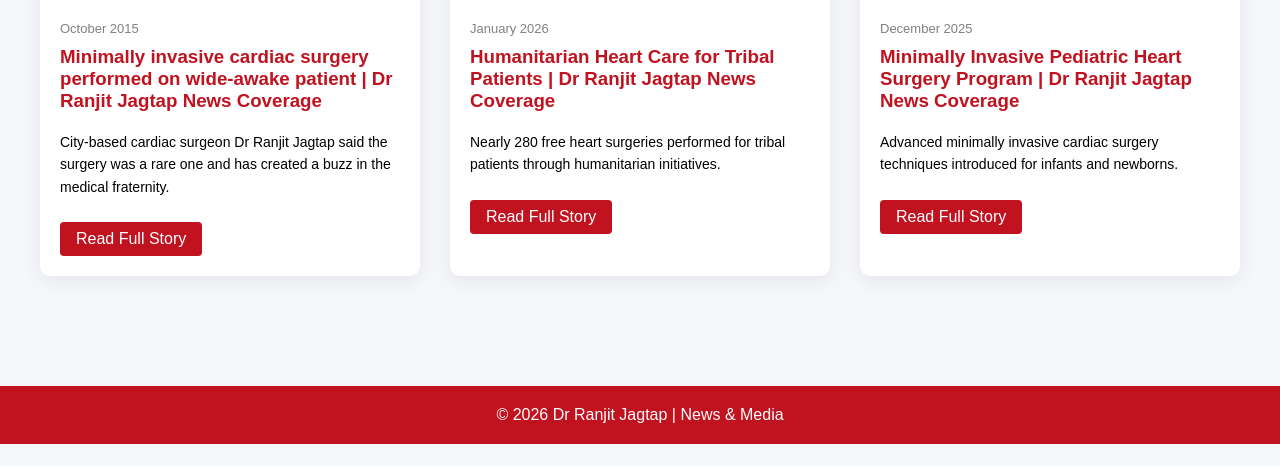
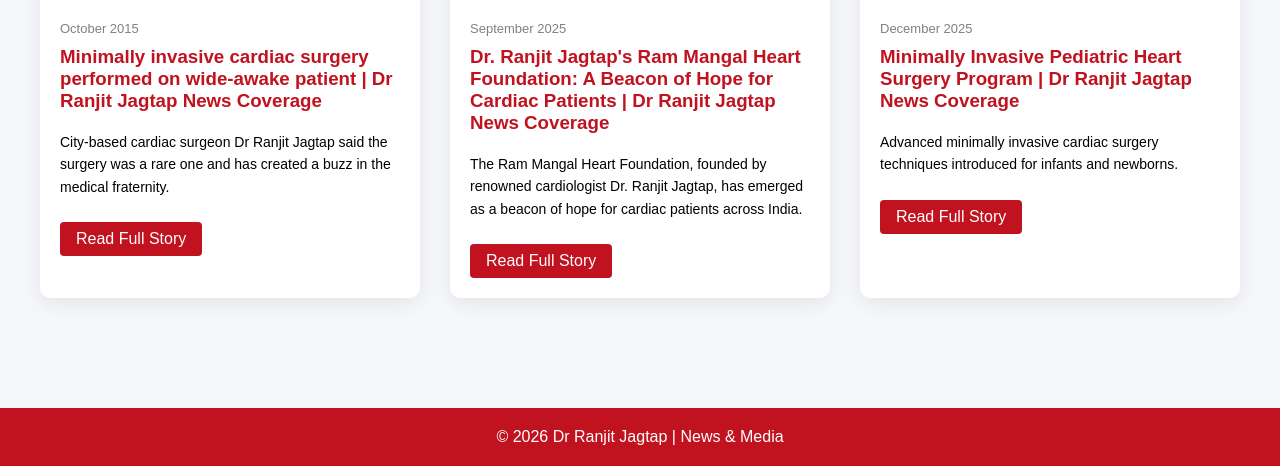
Before and after one commit to drranjitjagtap/Dr-Ranjit-Jagtap, a plain HTML site: page news/index.html in a window 1280 px wide. Shown: the part 623-1089 px from the top of the page. Before the commit the page ends 1067 px from the top, so only its background shows below. Drawn offline with Linux system fonts and the light colour scheme.

Commit message:
Update index.html

```diff
--- a/news/index.html
+++ b/news/index.html
@@ -145,17 +145,17 @@
 
 <div class="news-card">
 
-<img src="https://images.unsplash.com/photo-1582750433449-648ed127bb54">
+<img src="https://drranjitjagtap.netlify.app/assets/dr%20ranjit%20jagtap%20news%20ahemdabad%20mirror">
 
 <div class="news-content">
 
-<div class="date">January 2026</div>
+<div class="date">September 2025</div>
 
-<h3>Humanitarian Heart Care for Tribal Patients | Dr Ranjit Jagtap News Coverage</h3>
+<h3>Dr. Ranjit Jagtap's Ram Mangal Heart Foundation: A Beacon of Hope for Cardiac Patients | Dr Ranjit Jagtap News Coverage</h3>
 
-<p>Nearly 280 free heart surgeries performed for tribal patients through humanitarian initiatives.</p>
+<p>The Ram Mangal Heart Foundation, founded by renowned cardiologist Dr. Ranjit Jagtap, has emerged as a beacon of hope for cardiac patients across India.</p>
 
-<a class="read-btn" href="news/tribal-heart-care.html">Read Full Story</a>
+<a class="read-btn" href="https://www.ahmedabadmirror.com/dr-ranjit-jagtaps-ram-mangal-heart-foundation-a-beacon-of-hope-for-cardiac-patients/81875265.html">Read Full Story</a>
 
 </div>
 </div>
```
